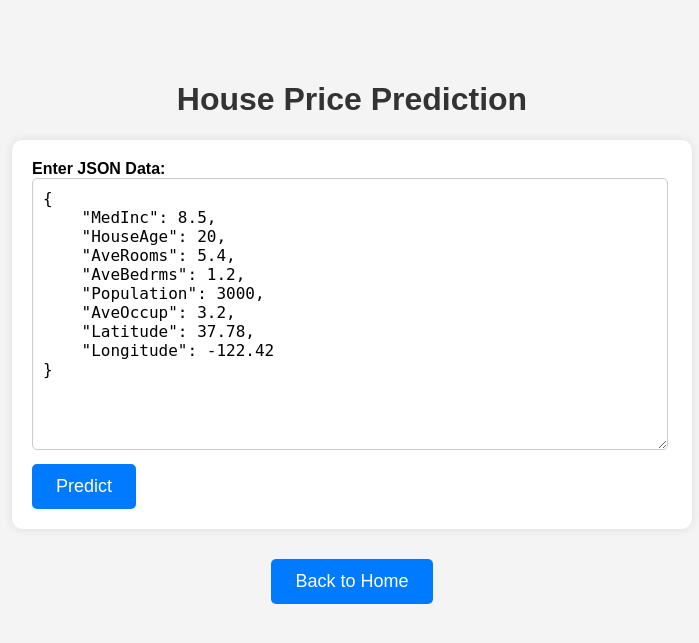
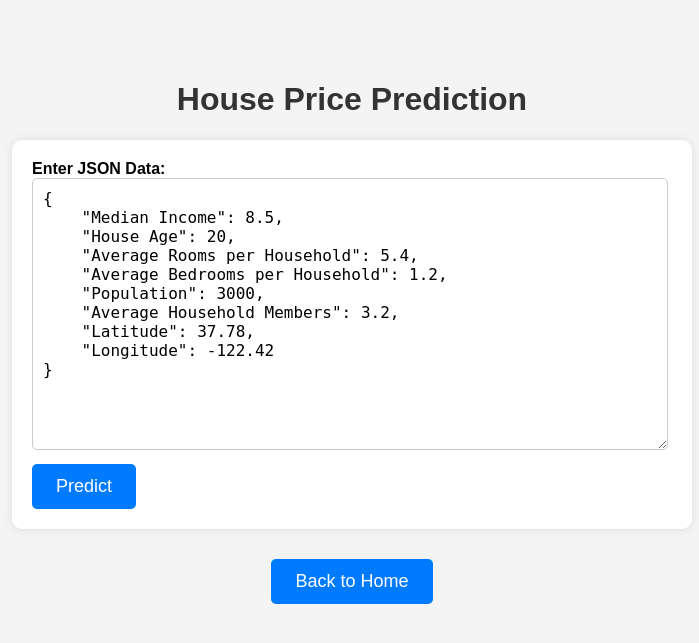
Before and after one commit to mahaveer220/housing_price_prediction, a Flask app: page /predict_json in a window 1280 px wide. Shown: the top 643 px of the page, without its empty margins (288-987 px from the left). Run offline with Flask 3, Linux system fonts and the light colour scheme; parts of the project's set-up code (start-up, migrations or seed data) failed here and were passed over.

Commit message:
final code changes

```diff
--- a/app.py
+++ b/app.py
@@ -8,7 +8,7 @@ sys.path.append(os.path.abspath(os.path.join(os.path.dirname(__file__),"src")))
 from logger import Logger
 logger = Logger()
 
-from preprocessing import HousingPreprocessor,ClusterAdder
+from preprocessor import HousingPreprocessor,ClusterAdder
 preprocessor= HousingPreprocessor()
 
 ROOT_DIR = os.path.dirname(os.path.abspath(__file__))
@@ -66,8 +66,8 @@ def predict_json():
             data = json.loads(json_input)
 
         input_features = [data[field] for field in [
-            "MedInc", "HouseAge", "AveRooms", "AveBedrms",
-            "Population", "AveOccup", "Latitude", "Longitude"
+            "Median Income", "House Age", "Average Rooms per Household", "Average Bedrooms per Household",
+            "Population", "Average Household Members", "Latitude", "Longitude"
         ]]
 
         logger.info(input_features)
--- a/templates/index_form.html
+++ b/templates/index_form.html
@@ -71,7 +71,7 @@
 </head>
 <body>
     <div class="container">
-        <h1>Predict House Price</h1>
+        <h1>House Price Prediction</h1>
         <form id="prediction-form" action="{{ url_for('predict') }}" method="post">
             <label>Median Income:</label>
             <input type="text" name="MedInc" value="{{ request.form['MedInc'] if request.form else '' }}" required />
@@ -104,7 +104,7 @@
             <h2>Predicted House Price: {{ prediction_text }}</h2>
         </div>
 
-        <button class="new-prediction-btn" onclick="resetForm()">New Prediction</button>
+        <button class="new-prediction-btn" onclick="resetForm()">Back to Home</button>
     </div>
 
     <script>
--- a/templates/index_json.html
+++ b/templates/index_json.html
@@ -75,12 +75,12 @@
             <label for="json_input"><strong>Enter JSON Data:</strong></label><br>
             <textarea id="json_input" name="json_input" rows="10">
 {{ json_input | default('{
-    "MedInc": 8.5,
-    "HouseAge": 20,
-    "AveRooms": 5.4,
-    "AveBedrms": 1.2,
+    "Median Income": 8.5,
+    "House Age": 20,
+    "Average Rooms per Household": 5.4,
+    "Average Bedrooms per Household": 1.2,
     "Population": 3000,
-    "AveOccup": 3.2,
+    "Average Household Members": 3.2,
     "Latitude": 37.78,
     "Longitude": -122.42
 }', true) }}
```
Also changed, not shown: src/train.py (+1 -16 lines).
